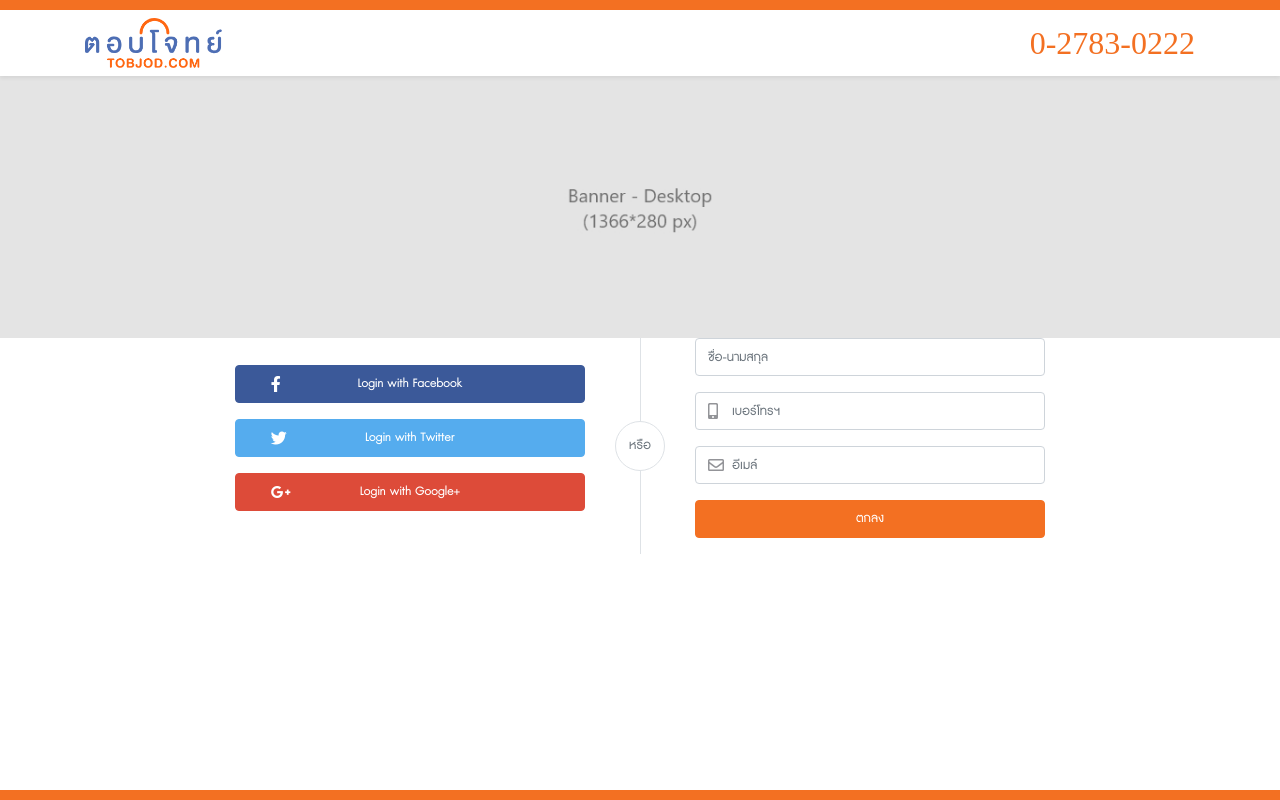
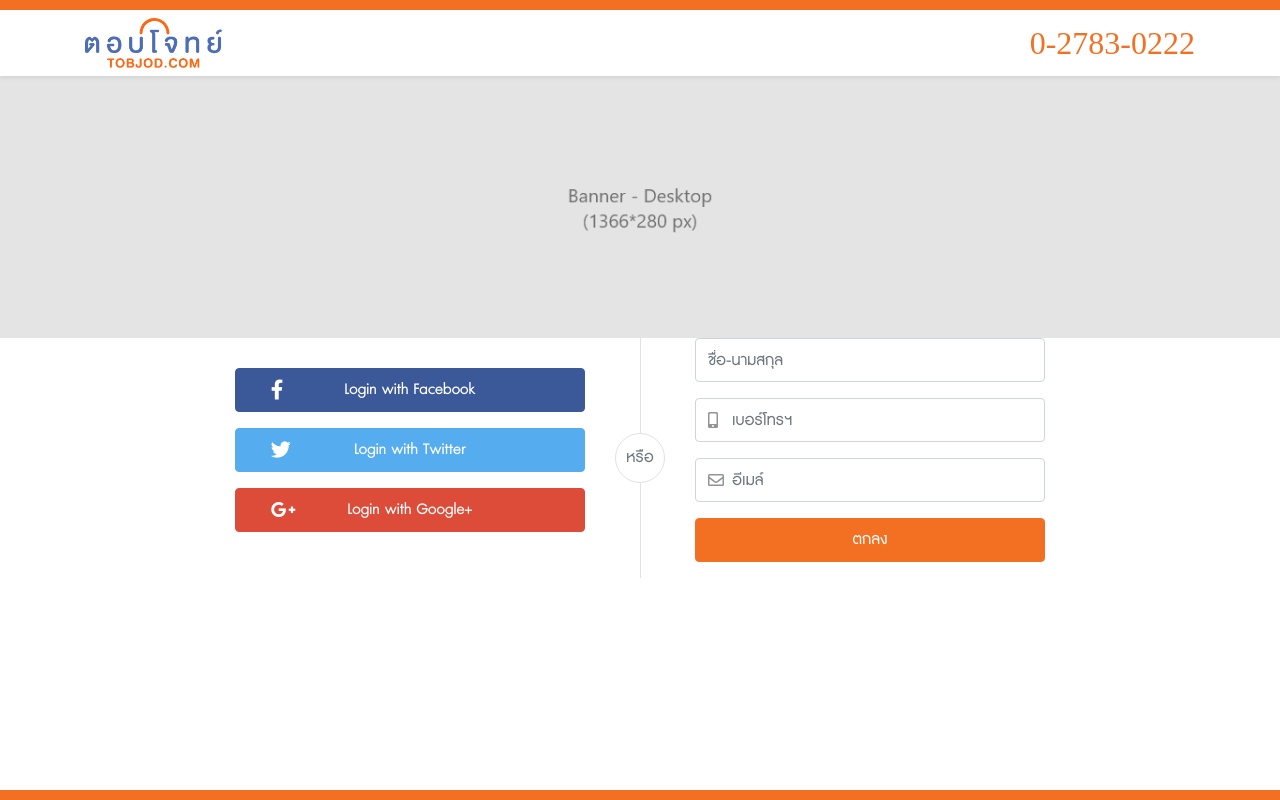
Before and after one commit to ratanont-s/tobjod-pt, a website: page index.html in a window 1280 px wide. Drawn offline with Linux system fonts and the light colour scheme; a web font is replaced by a local one.

Commit message:
Update font size

```diff
--- a/sass/_variable.scss
+++ b/sass/_variable.scss
@@ -20,4 +20,4 @@ $theme-colors: ("facebook": $facebook,
 // Font
 // $font-family-base: "DB HelvethaicaMon";
 $font-family-base: "DB Adman X";
-// $font-size-base: 1.5rem;
+$font-size-base: 1.25rem;
```
Also changed, not shown: dist/css/style.css.
